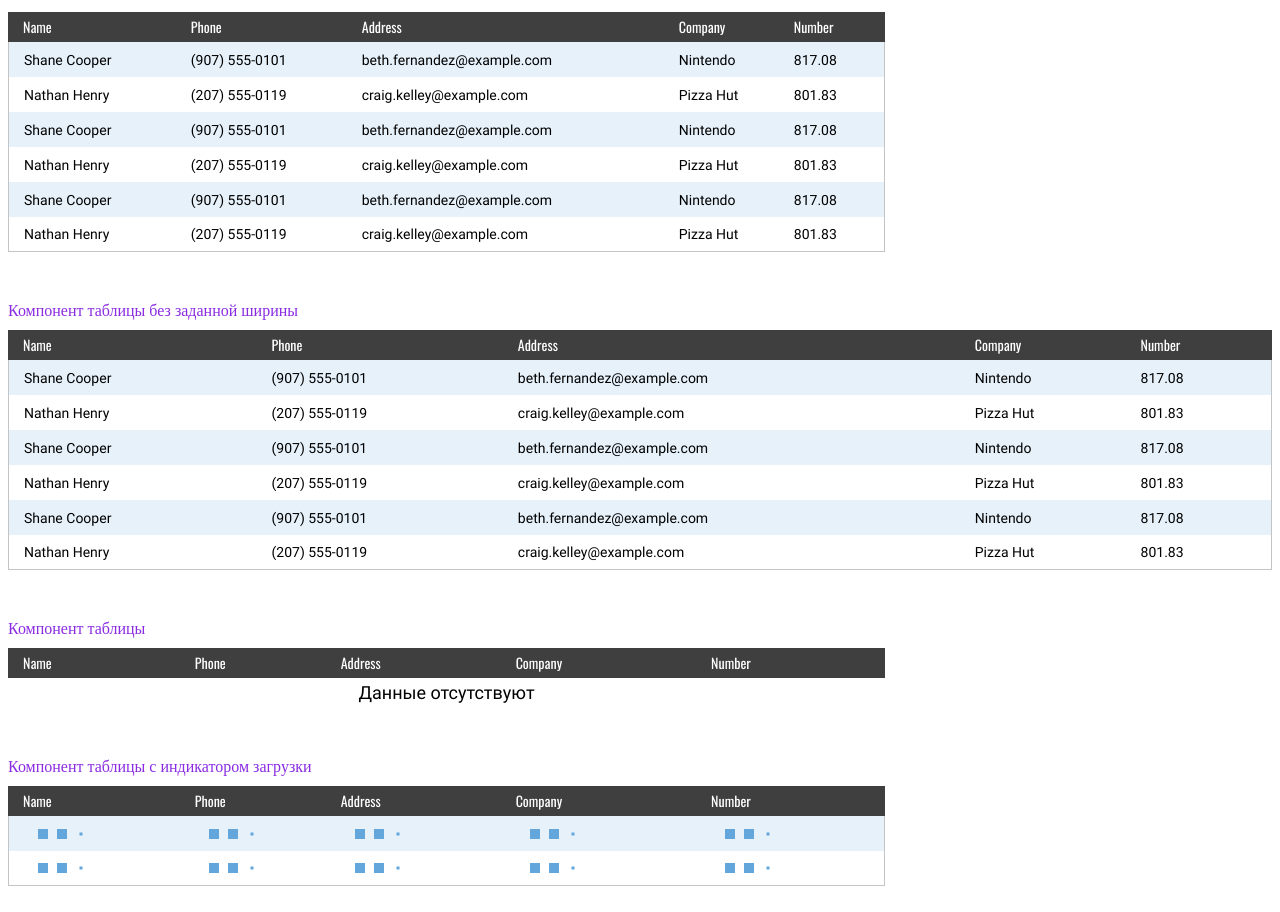
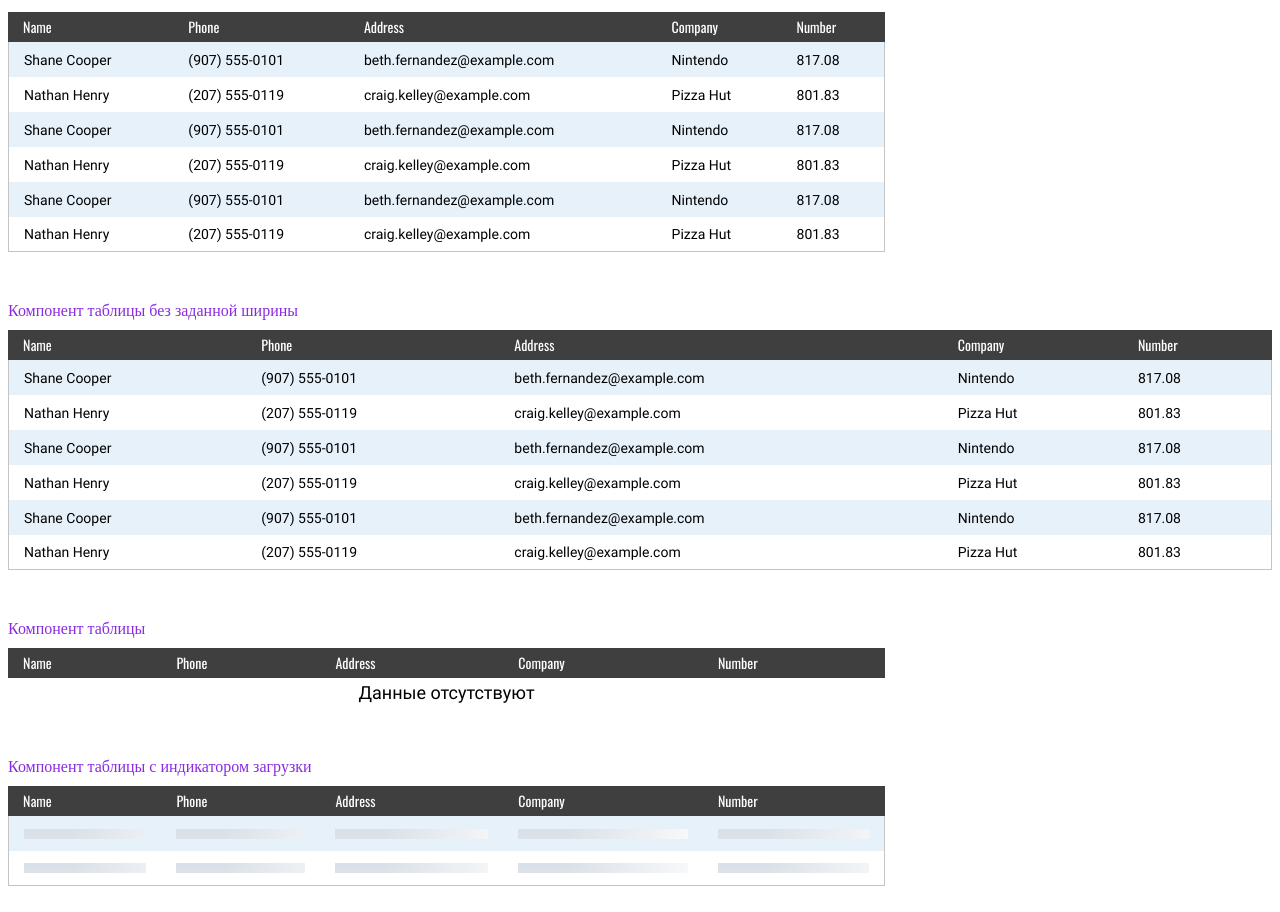
Before and after one commit to Dashazxcvbnm/component_library, a Vue app: page / in a window 1280 px wide. Shown: the part 5843-6755 px from the top of the page. Built offline with nearby package versions, Linux system fonts and the light colour scheme.

Commit message:
Внесены правки согласно комментариям

```diff
--- a/src/components/GUI/table/VueBaseTable.vue
+++ b/src/components/GUI/table/VueBaseTable.vue
@@ -26,11 +26,11 @@
                         :class="[{'table-body_column__hover-color' : onColumn},
                         {'table-body_cell__hover-color' : onCell},
                         {'table-body_cell' : onCell}, 'table-body_column']"
-                        @click="onCell ? $emit('clickEventForCell', { rowIndex: index, value: value }) : null, onColumn ? $emit('clickEventForColumn') : null">
+                        @click="onCell ? $emit('clickEventForCell', { rowIndex: index, value: value }) : null, onColumn ? $emit('clickEventForColumn', {rowIndex: index, value: value}) : null">
 
                         <span v-if="value">{{ value }}</span>
-
-                        <span v-else class="table-body_loader"></span></td>
+                        <div v-else class="table-body_loader"></div>
+                        </td>
 
                     </tr>
 
@@ -120,13 +120,9 @@ defineEmits(['clickEventForRow', 'clickEventForColumn', 'clickEventForCell', 'mo
         background-color: $dark-grey;
         color: $basic-white;
 
-        &_column:first-child {
-            padding: 0 15px 0 15px;
-        }
-
         &_column {
             font-weight: 400;
-            padding: 0 15px 0 0;
+            padding: 0 15px 0 15px;
             overflow: hidden;
             white-space: nowrap;
             text-overflow: ellipsis;
@@ -153,16 +149,11 @@ defineEmits(['clickEventForRow', 'clickEventForColumn', 'clickEventForCell', 'mo
                 background-color: $light-red;
             }
         }
-
-        }
-
-        &_column:first-child {
-            padding: 0 15px 0 15px;
         }
 
         &_column {
             font-weight: 400;
-            padding: 0 15px 0 0;
+            padding: 0 15px 0 15px;
             overflow: hidden;
             white-space: nowrap;
             text-overflow: ellipsis;
@@ -172,28 +163,28 @@ defineEmits(['clickEventForRow', 'clickEventForColumn', 'clickEventForCell', 'mo
             cursor: pointer;
 
             &__hover-color:hover {
-                background-color: $basic-red;
+                background-color: $light-red;
             }
         }
 
         &_loader {
-        display: inline-block;
-        color: $basic-blue;
-        border-radius: 50%;
-        box-shadow: 19px 0 0 7px, 38px 0 0 3px, 57px 0 0 0;
-        transform: translateY(-5px);
-        animation: loader 0.8s infinite alternate linear;
-    }
-
-    @keyframes loader {
-        50% {
-            box-shadow: 19px 0 0 3px, 38px 0 0 7px, 57px 0 0 3px;
+            width: 100%;
+            height: 10px;
+            cursor: progress;
+            background:
+                linear-gradient(0.25turn, transparent, $basic-white, transparent),
+                linear-gradient(#dae0e7, $basic-white);
+            background-repeat: no-repeat;
+            background-size: 315px 250px, 315px 180px, 100px 100px, 225px 30px;
+            background-position: -315px 0, 0 0, 0px 190px, 50px 195px;
+            animation: loading 1.5s infinite;
         }
 
-        100% {
-            box-shadow: 19px 0 0 0, 38px 0 0 3px, 57px 0 0 7px;
+        @keyframes loading {
+            to {
+                background-position: 315px 0, 0 0, 0 190px, 50px 195px;
+            }
         }
-    }
     }
 
     &-body .table-body_row:nth-child(odd) {
--- a/src/views/HomeView.vue
+++ b/src/views/HomeView.vue
@@ -919,7 +919,13 @@ function testClickForRow(rowIndex) {
   console.log('Клик по строке')
 }
 
-function testClickForColumn() {
+function testClickForColumn(data) {
+  const clickedRow = dataTable.find((_, index)=> index === data.rowIndex);
+  const cellKey = Object.keys(clickedRow).find((key)=> clickedRow[key] === data.value);
+  const columnClicked = dataTable.map((data) => {
+    return data[cellKey]
+  })
+  console.log(columnClicked)
   console.log('Клик по столбцу')
 }
 
```
